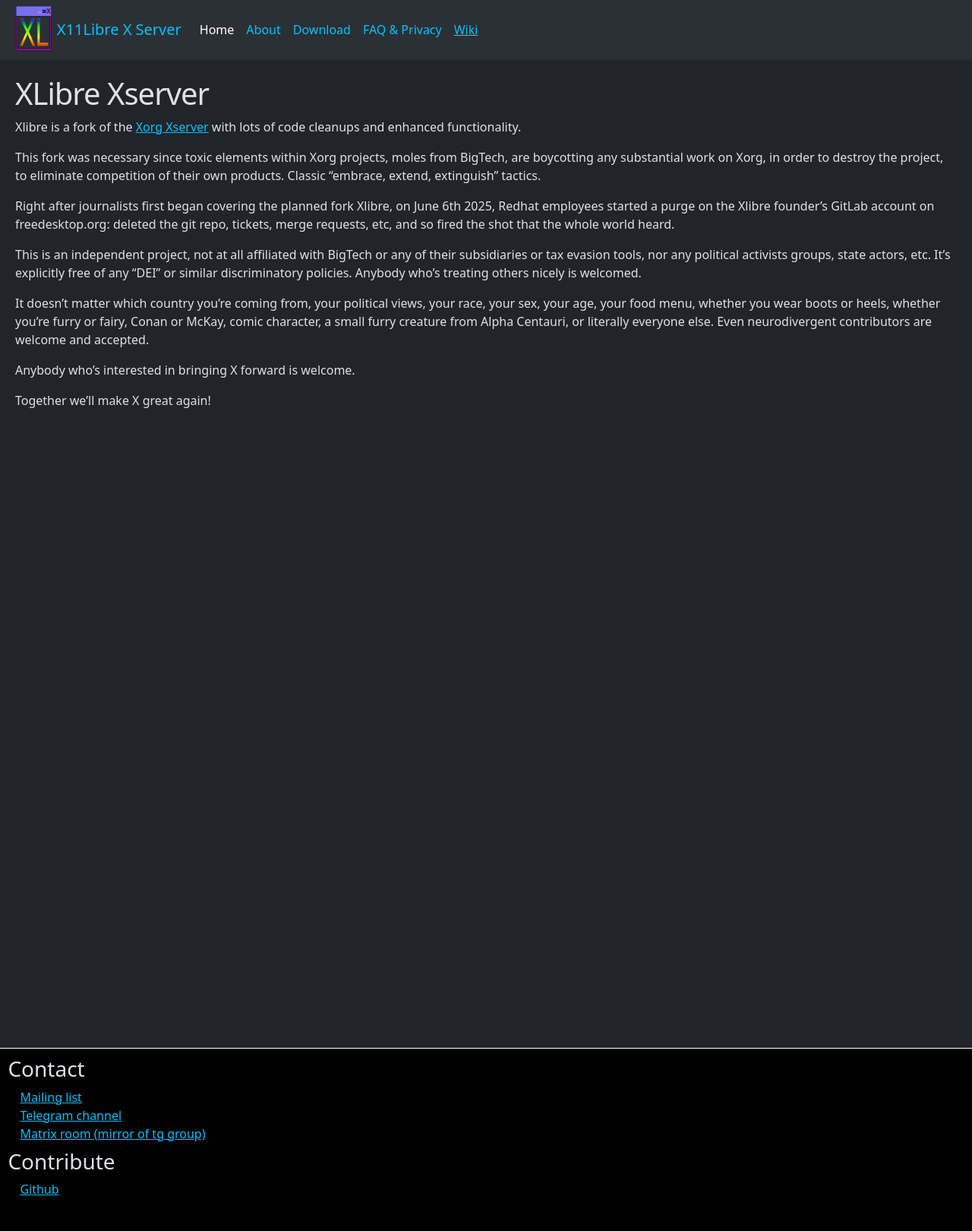
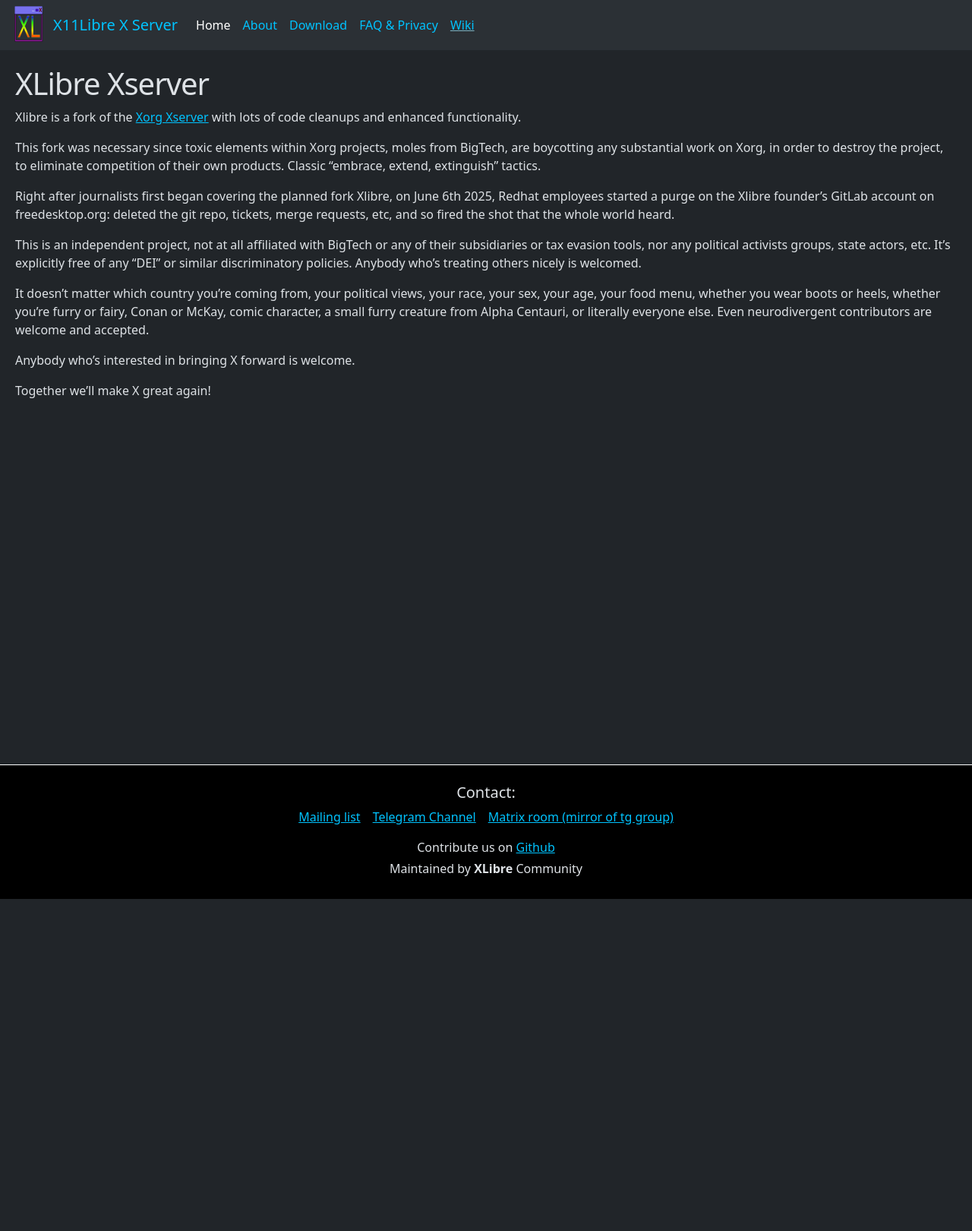
Before and after one commit to xgui4/x11libre-website, a Jekyll site: the page built from index.md, in a window 1280 px wide. Shown: the whole page at 76% size. Built offline with Jekyll 4.4.1, drawn with Linux system fonts in a browser that asks for light colours; after the commit the page ends 1183 px from its top, so only the background shows below that.

Commit message:
Update footer and header structure; enhance CSS for smooth scrolling and image styling

```diff
--- a/_includes/footer.html
+++ b/_includes/footer.html
@@ -1,17 +1,16 @@
-<div id="content-sep"></div>
-<footer>
-  <div id="content-right">
-    <div id="nav-sidebar" class="nav-border">
-      <h3>Contact</h3>
-      <ul>
-        <li><a href="https://www.freelists.org/list/xlibre">Mailing list</a></li>
-        <li><a href="https://t.me/x11dev">Telegram channel</a></li>
-        <li><a href="https://matrix.to/#/%23xlibre:matrix.org">Matrix room (mirror of tg group)</a></li>
-      </ul>
-      <h3>Contribute</h3>
-      <ul>
-        <li><a href="https://github.com/X11Libre/xserver">Github</a></li>
-      </ul>
+<!-- <div id="content-sep"></div> -->
+<footer class="container-fluid p-4 bg-black  border-top border-white">
+  <div class="d-flex flex-column justify-content-center align-items-md-center align-items-start">
+
+    <h5 class="text-md-center">Contact:</h5>
+    <div class="d-flex flex-md-row flex-column  gap-md-3 gap-0 mx-3 align-items-md-center align-items-start">
+      <a href="">Mailing list</a>
+      <a href="">Telegram Channel</a>
+      <a href="">Matrix room (mirror of tg group)</a>
+    </div>
+    <div class="mt-3 text-md-center">
+      <p class="m-0">Contribute us on <a href="https://github.com/X11Libre/xserver">Github</a> </p>
+      <p class="m-1">Maintained by <strong>XLibre</strong> Community</p>
     </div>
   </div>
 </footer>
--- a/_includes/header.html
+++ b/_includes/header.html
@@ -1,7 +1,7 @@
 <header>
   <nav class="navbar navbar-expand-lg bg-body-tertiary">
     <div class="container-fluid">
-      <img src="assets/img/XLibre-Logo.svg" width="90" height="90">
+      <img src="assets/img/XLibre-Logo.svg" width="50">
       <a class="navbar-brand" href="index.html">X11Libre X Server</a>
       <button class="navbar-toggler" type="button" data-bs-toggle="collapse" data-bs-target="#navbarSupportedContent"
               aria-controls="navbarSupportedContent" aria-expanded="false" aria-label="Toggle navigation">
--- a/assets/css/styles.css
+++ b/assets/css/styles.css
@@ -1,6 +1,12 @@
+:root,
+body {
+   scroll-behavior: smooth;
+}
+
 img {
-   width: 5%;
+   /* width: 5%; */
    height: auto;
+   margin-right: 0.5rem;
 }
 
 /* link */
```
Also changed, not shown: 1 other file.
